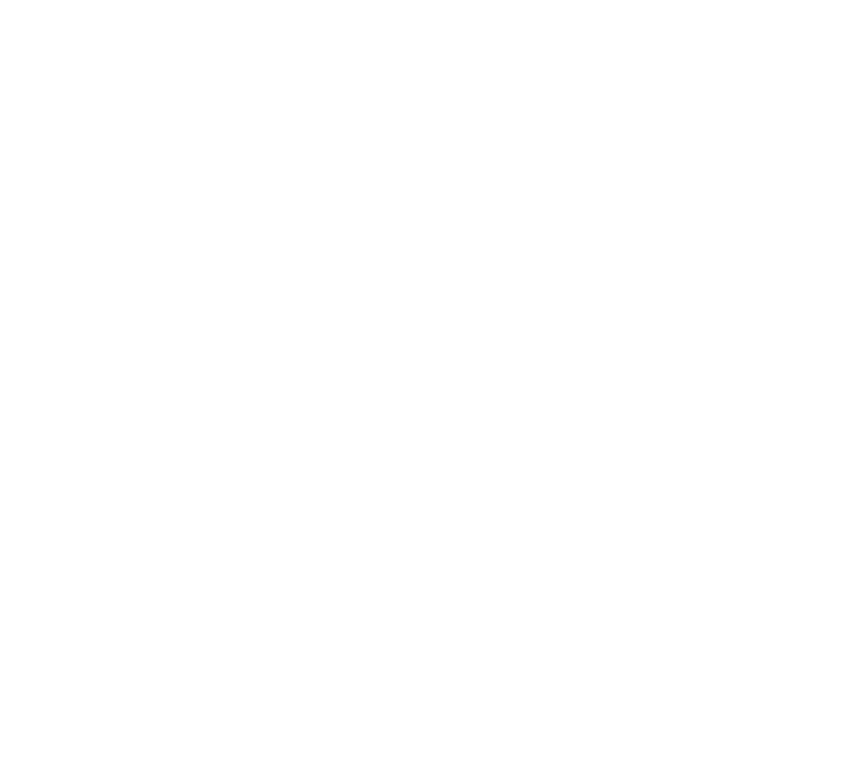
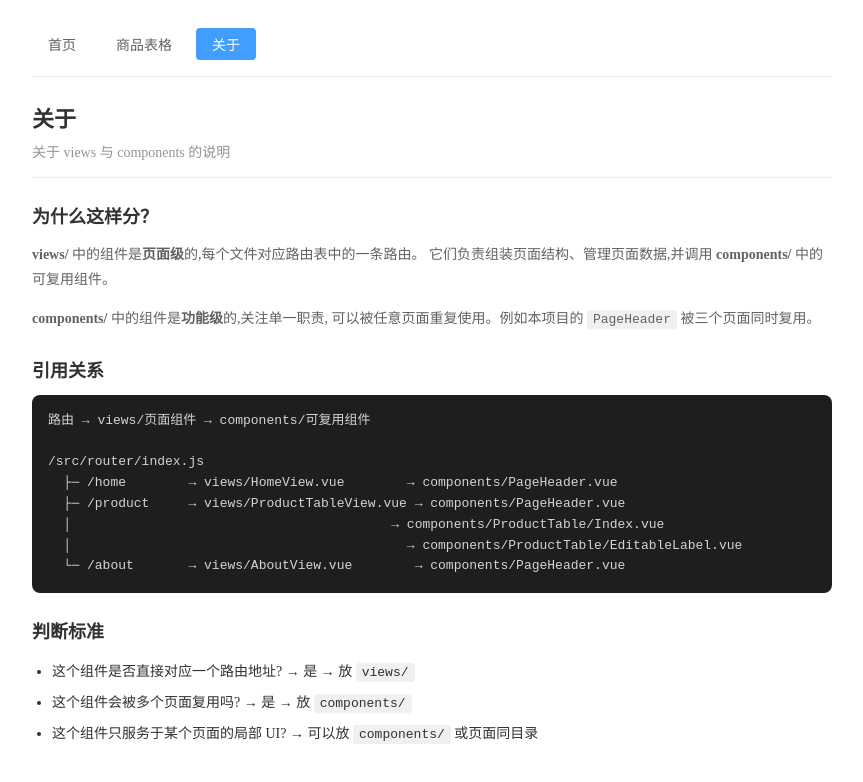
Before and after one commit to yangshoulinggo/vue3-1, a Vue app in the folder vue-1/: page /about in a window 1280 px wide. Before the commit this address had no page. Shown: the top 782 px of the page, without its empty margins (208-1071 px from the left). Built offline with nearby package versions, Linux system fonts and the light colour scheme.

Commit message:
路由配置
路由配置

```diff
--- a/vue-1/src/App.vue
+++ b/vue-1/src/App.vue
@@ -2,15 +2,5 @@
 </script>
 
 <template>
-  <div class="app">
-    <router-view />
-  </div>
+  <router-view />
 </template>
-
-<style scoped>
-.app {
-  max-width: 800px;
-  margin: 0 auto;
-  padding: 20px;
-}
-</style>
--- /dev/null
+++ b/vue-1/src/components/PageHeader.vue
@@ -0,0 +1,39 @@
+<script setup>
+defineProps({
+  title: {
+    type: String,
+    default: ''
+  },
+  subtitle: {
+    type: String,
+    default: ''
+  }
+})
+</script>
+
+<template>
+  <header class="page-header">
+    <h1>{{ title }}</h1>
+    <p v-if="subtitle" class="subtitle">{{ subtitle }}</p>
+  </header>
+</template>
+
+<style scoped>
+.page-header {
+  margin-bottom: 24px;
+  padding-bottom: 16px;
+  border-bottom: 1px solid #ebeef5;
+}
+
+.page-header h1 {
+  margin: 0 0 8px 0;
+  font-size: 22px;
+  color: #303133;
+}
+
+.subtitle {
+  margin: 0;
+  color: #909399;
+  font-size: 14px;
+}
+</style>
--- a/vue-1/src/router/index.js
+++ b/vue-1/src/router/index.js
@@ -1,21 +1,38 @@
-import { createRouter, createWebHistory } from 'vue-router'
-import ProductTable from '../components/ProductTable/Index.vue'
+import { createRouter, createWebHistory } from "vue-router";
+import MainView from "../views/MainView.vue";
+import HomeView from "../views/HomeView.vue";
+import ProductTableView from "../views/ProductTableView.vue";
+import AboutView from "../views/AboutView.vue";
 
 const routes = [
   {
-    path: '/',
-    redirect: '/product-table'
+    path: "/",
+    name: "Main",
+    component: MainView,
+    children: [
+      {
+        path: "/home",
+        component: HomeView,
+      },
+      {
+        path: "/product",
+        component: ProductTableView,
+      },
+      {
+        path: "/about",
+        component: AboutView,
+      },
+    ],
   },
   {
-    path: '/product-table',
-    name: 'ProductTable',
-    component: ProductTable
-  }
-]
+    path: "/:pathMatch(.*)*",
+    redirect: "/home",
+  },
+];
 
 const router = createRouter({
   history: createWebHistory(),
-  routes
-})
+  routes,
+});
 
-export default router
+export default router;
--- /dev/null
+++ b/vue-1/src/views/AboutView.vue
@@ -0,0 +1,83 @@
+<script setup>
+import PageHeader from '../components/PageHeader.vue'
+</script>
+
+<template>
+  <div class="about-view">
+    <PageHeader title="关于" subtitle="关于 views 与 components 的说明" />
+    <div class="content">
+      <h2>为什么这样分？</h2>
+      <p>
+        <strong>views/</strong> 中的组件是<strong>页面级</strong>的,每个文件对应路由表中的一条路由。
+        它们负责组装页面结构、管理页面数据,并调用 <strong>components/</strong> 中的可复用组件。
+      </p>
+      <p>
+        <strong>components/</strong> 中的组件是<strong>功能级</strong>的,关注单一职责,
+        可以被任意页面重复使用。例如本项目的 <code>PageHeader</code> 被三个页面同时复用。
+      </p>
+
+      <h2>引用关系</h2>
+      <pre class="code-block">路由 → views/页面组件 → components/可复用组件
+
+/src/router/index.js
+  ├─ /home        → views/HomeView.vue        → components/PageHeader.vue
+  ├─ /product     → views/ProductTableView.vue → components/PageHeader.vue
+  │                                         → components/ProductTable/Index.vue
+  │                                           → components/ProductTable/EditableLabel.vue
+  └─ /about       → views/AboutView.vue        → components/PageHeader.vue</pre>
+
+      <h2>判断标准</h2>
+      <ul class="rule-list">
+        <li>这个组件是否直接对应一个路由地址? → 是 → 放 <code>views/</code></li>
+        <li>这个组件会被多个页面复用吗? → 是 → 放 <code>components/</code></li>
+        <li>这个组件只服务于某个页面的局部 UI? → 可以放 <code>components/</code> 或页面同目录</li>
+      </ul>
+    </div>
+  </div>
+</template>
+
+<style scoped>
+.content h2 {
+  font-size: 18px;
+  color: #303133;
+  margin: 24px 0 12px;
+}
+
+.content p {
+  line-height: 1.8;
+  color: #606266;
+  font-size: 14px;
+}
+
+.content code {
+  background: #f0f0f0;
+  padding: 2px 6px;
+  border-radius: 3px;
+  font-size: 13px;
+}
+
+.code-block {
+  background: #1e1e1e;
+  color: #d4d4d4;
+  padding: 16px;
+  border-radius: 8px;
+  font-size: 13px;
+  line-height: 1.6;
+  overflow-x: auto;
+  white-space: pre;
+}
+
+.rule-list {
+  padding-left: 20px;
+  line-height: 2.2;
+  color: #303133;
+  font-size: 14px;
+}
+
+.rule-list code {
+  background: #f0f0f0;
+  padding: 2px 6px;
+  border-radius: 3px;
+  font-size: 13px;
+}
+</style>
--- /dev/null
+++ b/vue-1/src/views/HomeView.vue
@@ -0,0 +1,117 @@
+<script setup>
+import PageHeader from '../components/PageHeader.vue'
+</script>
+
+<template>
+  <div class="home-view">
+    <PageHeader title="首页" subtitle="views 与 components 的区别演示" />
+    <div class="content">
+      <h2>目录职责划分</h2>
+      <table class="compare-table">
+        <thead>
+          <tr>
+            <th>目录</th>
+            <th>职责</th>
+            <th>特点</th>
+          </tr>
+        </thead>
+        <tbody>
+          <tr>
+            <td><code>src/views/</code></td>
+            <td>页面级组件</td>
+            <td>与路由一一对应,代表一个完整页面</td>
+          </tr>
+          <tr>
+            <td><code>src/components/</code></td>
+            <td>可复用组件</td>
+            <td>被多个页面引用,不直接对应路由</td>
+          </tr>
+        </tbody>
+      </table>
+
+      <h2>本项目示例</h2>
+      <ul class="example-list">
+        <li>
+          <strong>views/</strong> — HomeView、ProductTableView、AboutView
+          <span class="hint">（每个对应一个路由页面）</span>
+        </li>
+        <li>
+          <strong>components/</strong> — PageHeader、ProductTable、EditableLabel
+          <span class="hint">（被页面复用的通用组件）</span>
+        </li>
+      </ul>
+
+      <p class="tip">
+        本页面就复用了 <code>components/PageHeader.vue</code> 组件来渲染标题区域。
+        点击上方导航查看其他页面。
+      </p>
+    </div>
+  </div>
+</template>
+
+<style scoped>
+.content h2 {
+  font-size: 18px;
+  color: #303133;
+  margin: 24px 0 12px;
+}
+
+.compare-table {
+  width: 100%;
+  border-collapse: collapse;
+  font-size: 14px;
+}
+
+.compare-table th,
+.compare-table td {
+  padding: 10px 12px;
+  border: 1px solid #ebeef5;
+  text-align: left;
+}
+
+.compare-table th {
+  background: #f5f7fa;
+  font-weight: 600;
+  color: #606266;
+}
+
+.compare-table code {
+  background: #f0f0f0;
+  padding: 2px 6px;
+  border-radius: 3px;
+  font-size: 13px;
+}
+
+.example-list {
+  padding-left: 20px;
+  line-height: 2;
+  color: #303133;
+}
+
+.example-list code {
+  background: #f0f0f0;
+  padding: 2px 6px;
+  border-radius: 3px;
+  font-size: 13px;
+}
+
+.hint {
+  color: #909399;
+  font-size: 13px;
+}
+
+.tip {
+  margin-top: 20px;
+  padding: 12px 16px;
+  background: #ecf5ff;
+  border-radius: 6px;
+  color: #409eff;
+  font-size: 14px;
+}
+
+.tip code {
+  background: #d9ecff;
+  padding: 2px 6px;
+  border-radius: 3px;
+}
+</style>
--- /dev/null
+++ b/vue-1/src/views/MainView.vue
@@ -0,0 +1,46 @@
+<template>
+    <div class="app">
+        <nav class="nav-bar">
+            <router-link to="/home" class="nav-link">首页</router-link>
+            <router-link to="/product" class="nav-link">商品表格</router-link>
+            <router-link to="/about" class="nav-link">关于</router-link>
+        </nav>
+        <main>
+            <router-view />
+        </main>
+    </div>
+</template>
+<style scoped>
+.app {
+    max-width: 800px;
+    margin: 0 auto;
+    padding: 20px;
+}
+
+.nav-bar {
+    display: flex;
+    gap: 8px;
+    margin-bottom: 24px;
+    padding-bottom: 16px;
+    border-bottom: 1px solid #ebeef5;
+}
+
+.nav-link {
+    padding: 6px 16px;
+    border-radius: 4px;
+    text-decoration: none;
+    color: #606266;
+    font-size: 14px;
+    transition: all 0.2s;
+}
+
+.nav-link:hover {
+    background: #f5f7fa;
+    color: #303133;
+}
+
+.nav-link.router-link-active {
+    background: #409eff;
+    color: #fff;
+}
+</style>
--- /dev/null
+++ b/vue-1/src/views/ProductTableView.vue
@@ -0,0 +1,11 @@
+<script setup>
+import PageHeader from '../components/PageHeader.vue'
+import ProductTable from '../components/ProductTable/Index.vue'
+</script>
+
+<template>
+  <div class="product-table-view">
+    <PageHeader title="商品表格" subtitle="复用 components/ProductTable 组件" />
+    <ProductTable />
+  </div>
+</template>
```
